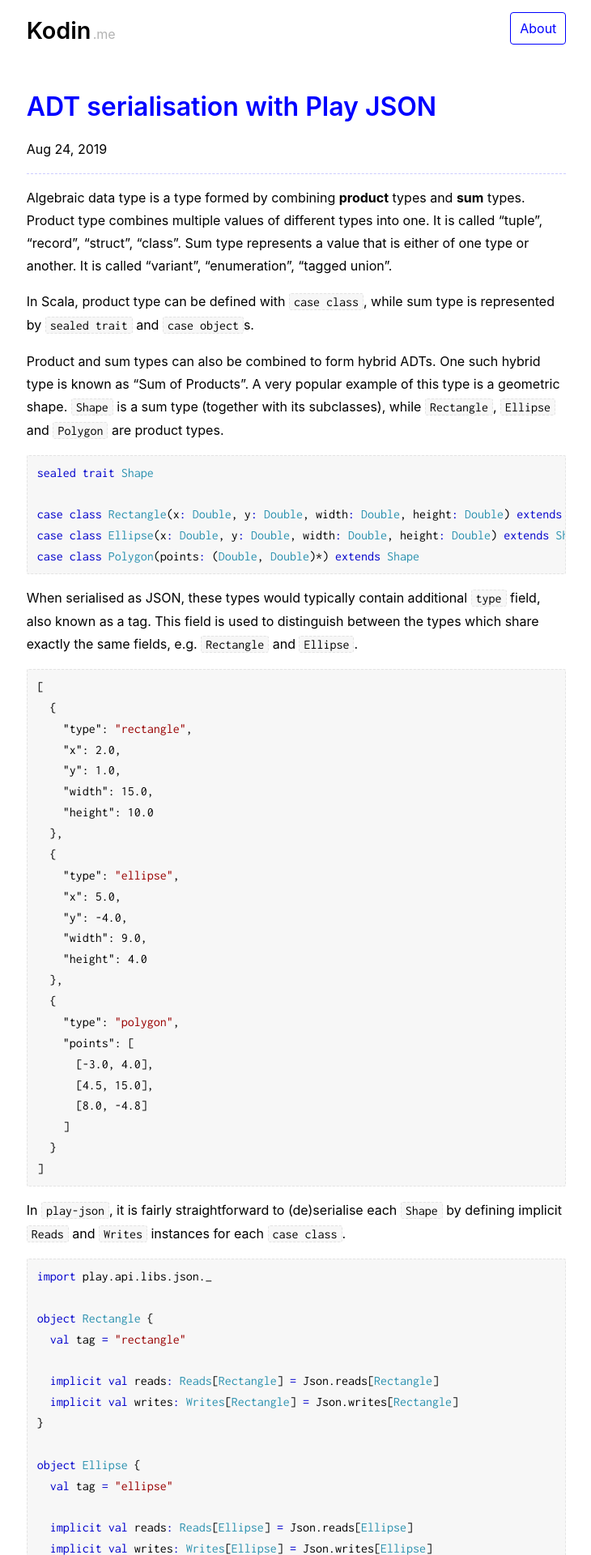
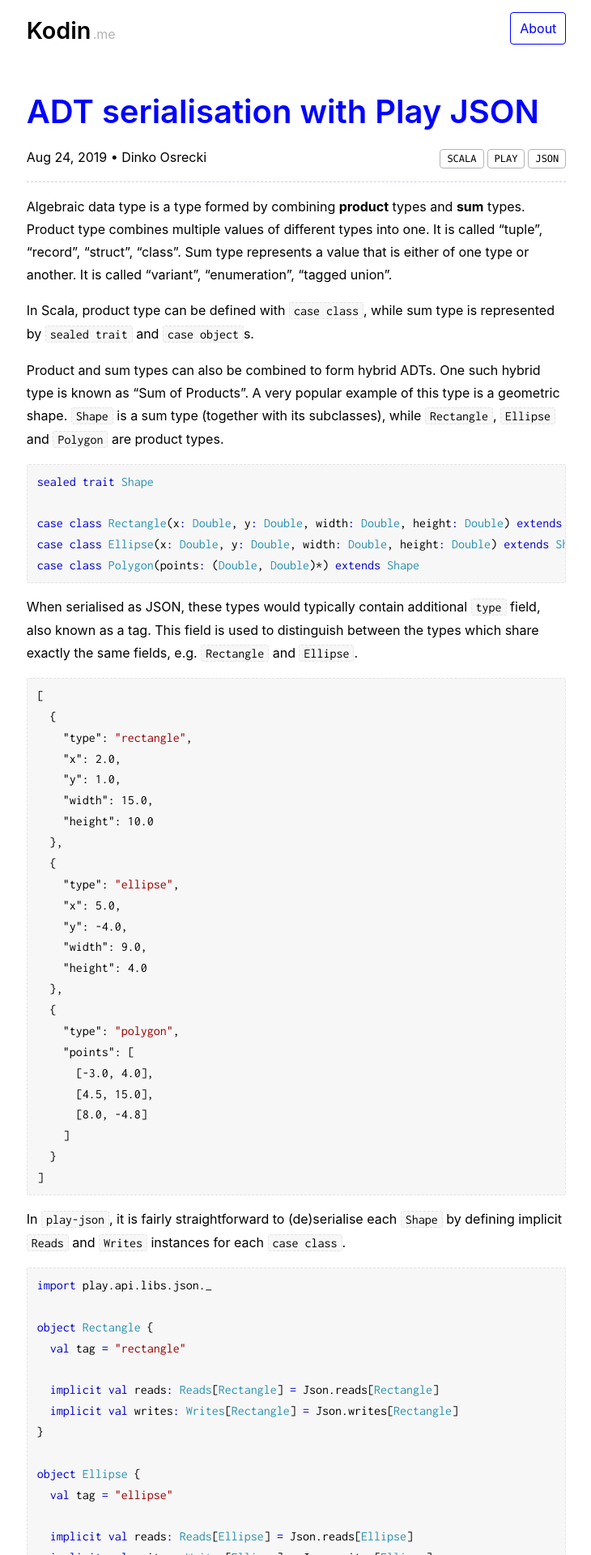
Before and after one commit to osrecki/osrecki.github.io, a Jekyll site: the page built from index.html, in a window 1280 px wide. Shown: the top 1920 px of the page at 81% size, without its empty margins (274-1004 px from the left). Built offline with Jekyll 4.4.1, drawn with Linux system fonts in a browser that asks for light colours.

Commit message:
feat(blog): add tags to posts

```diff
--- /dev/null
+++ b/_includes/post.html
@@ -0,0 +1,33 @@
+<article class="ray-running-text">
+    <header class="kodin-post-header">
+        <h1>
+            {% if post_link %}<a href="{{ post.url | relative_url }}">{% endif %}
+            {{ post.title | escape }}
+            {% if post_link %}</a>{% endif %}
+        </h1>
+
+        <div class="ray-grid">
+            <div class="ray-grid__cell ray-grid__cell--span-6-desktop ray-grid__cell--span-4-tablet ray-grid__cell--span-4-phone">
+                <time datetime="{{ post.date | date_to_xmlschema }}">
+                    {{ post.date | date: "%b %-d, %Y" }}
+                </time>
+
+                {%- if post.author -%}
+                • <span>{{ post.author | escape }}</span>
+                {%- endif -%}
+            </div>
+
+            <div class="kodin-post-tags ray-grid__cell ray-grid__cell--span-6-desktop ray-grid__cell--span-4-tablet ray-grid__cell--span-4-phone">
+                {%- if post.tags.size > 0 -%}
+                {%- for tag in post.tags -%}
+                <span class="ray-tag">{{ tag }}</span>
+                {%- endfor -%}
+                {%- endif -%}
+            </div>
+        </div>
+    </header>
+
+    <div>
+        {{ post.content }}
+    </div>
+</article>
--- a/_posts/2019-08-24-adt-serialisation-with-play-json.markdown
+++ b/_posts/2019-08-24-adt-serialisation-with-play-json.markdown
@@ -3,6 +3,7 @@
 title:  ADT serialisation with Play JSON
 date:   2019-08-24 11:00:00 +0200
 author: Dinko Osrecki
+tags:   scala play json
 ---
 Algebraic data type is a type formed by combining **product** types and **sum** types. Product type combines multiple
 values of different types into one. It is called “tuple”, “record”, “struct”, “class”.  Sum type represents a value
--- a/_sass/kodin/_base.scss
+++ b/_sass/kodin/_base.scss
@@ -31,8 +31,26 @@
  * Blog
  */
 .kodin-post-header {
+  padding-bottom: 1rem;
   border-bottom: 1px dashed #CCCCFF;
-  margin-bottom: 15px;
+  margin-bottom: 1rem;
+}
+
+.kodin-post-tags {
+  text-align: right;
+
+  @media (max-width: 599px) {
+    text-align: left;
+    margin-top: 0.5rem;
+  }
+
+  & > span {
+    margin-left: 4px;
+
+    &:first-child {
+      margin-left: 0;
+    }
+  }
 }
 
 /*
--- a/index.html
+++ b/index.html
@@ -1,27 +1,7 @@
 ---
 layout: default
 ---
-{%- if site.posts.size > 0 -%}
-    {%- for post in site.posts -%}
-        <article class="ray-running-text">
-            <header class="kodin-post-header">
-                <h2>
-                    <a href="{{ post.url | relative_url }}">{{ post.title | escape }}</a>
-                </h2>
-                <p>
-                    <time datetime="{{ page.date | date_to_xmlschema }}">
-                        {{ post.date | date: "%b %-d, %Y" }}
-                    </time>
-
-                    {%- if page.author -%}
-                    • <span>{{ page.author | escape }}</span>
-                    {%- endif -%}
-                </p>
-            </header>
-
-            <div>
-                {{ post.content }}
-            </div>
-        </article>
-    {%- endfor -%}
-{%- endif -%}
+{% assign post_link = true %}
+{%- for post in site.posts -%}
+    {% include post.html %}
+{%- endfor -%}
```
Also changed, not shown: _layouts/post.html (+2 -18 lines).
